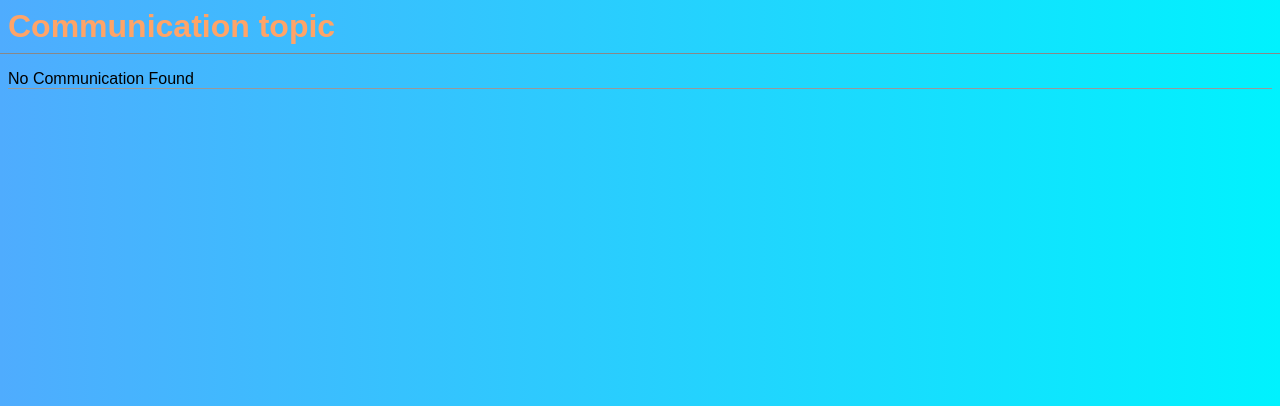
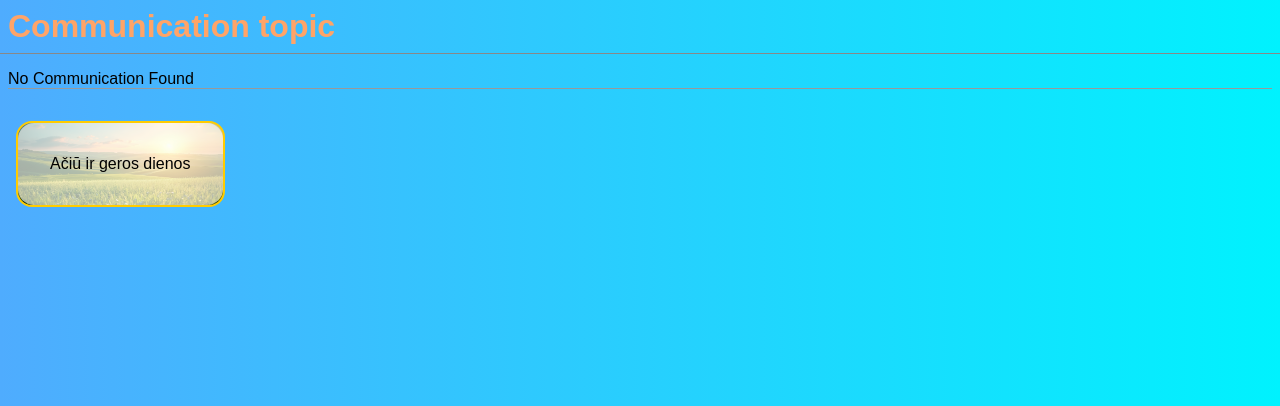
Before and after one commit to Jolitaviso/eisva, a Django app: page /communication/ in a window 1280 px wide. Shown: the part 72-478 px from the top of the page. Run offline with Django 5.2, Linux system fonts and the light colour scheme; data that the repository does not hold is empty.

Commit message:
Pavyko paveiksliukas

```diff
--- a/blog/communication/static/css/style.css
+++ b/blog/communication/static/css/style.css
@@ -159,3 +159,19 @@ header form select {
     background-color: #ffd2b4;
 
 }
+
+div.nice {
+    background-image: url('/static/img/a.jpg');
+    background-size: cover; /* gali būti ir toks - contain*/
+    display: inline-block;
+    border: 2px solid #ffcc00;
+    border-radius: 1rem;
+    margin: 1rem;
+}
+
+div.fog {
+    background-color: #ffffff9f;
+    display: inline-block;
+    padding: 2rem;
+    border-radius: 1rem;
+}
--- a/blog/communication/templates/base.html
+++ b/blog/communication/templates/base.html
@@ -1,4 +1,4 @@
-<!DOCTYPE html>{% load static %}{% load i18n %}{% get_current_language as LANGUAGE_CODE %}{% get_available_languages as LANGUAGES %}
+<!DOCTYPE html>{% load static i18n %}{% get_current_language as LANGUAGE_CODE %}{% get_available_languages as LANGUAGES %}
 <html lang="{{ LANGUAGE_CODE }}">
 <head>
     <meta charset="UTF-8">
--- a/blog/communication/templates/communication/communication_detail.html
+++ b/blog/communication/templates/communication/communication_detail.html
@@ -1,4 +1,4 @@
-{% extends "base.html" %}{% load static %}{% load i18n %}
+{% extends "base.html" %}{% load static i18n %}
 {% block title %}{{ block.super }} | {{ communication }}{% endblock title %}
 {% block content %}
 <p>{{ communication.owner }} / {{ communication.blog }}</p>
@@ -8,4 +8,5 @@
         {% trans "updated" %}: {{ communication.updated_at }}
     {% endif %}
 </p>
+<img src="{% static "img/a.jpg" %}" width="377" height="377">
 {% endblock content %}
--- a/blog/communication/templates/communication/communication_list.html
+++ b/blog/communication/templates/communication/communication_list.html
@@ -1,4 +1,4 @@
-{% extends "base.html" %}{% load static %}{% load i18n %}
+{% extends "base.html" %}{% load i18n %}
 {% block title %}{{ block.super }} {% trans "list" %}{% endblock title %}
 {% block content %}
 <h1>{% trans "communication topic"|capfirst %}</h1>
@@ -11,4 +11,9 @@
 <li>{% trans "no communication found"|title %}</li>
 {% endfor %}
 </ul>
+<div class ='nice'>
+    <div class='fog'>
+        Ačiū ir geros dienos
+    </div>
+</div>
 {% endblock content %}
--- a/blog/communication/templates/communication/index.html
+++ b/blog/communication/templates/communication/index.html
@@ -1,4 +1,4 @@
-{% extends "base.html" %}{% load static %}{% load i18n %}
+{% extends "base.html" %}{% load static i18n %}
 {% block content %}
 <h2>{% trans "home"|capfirst %}</h2>
 <ul class="home">
```
Also changed, not shown: blog/communication/static/img/a.jpg (added).
